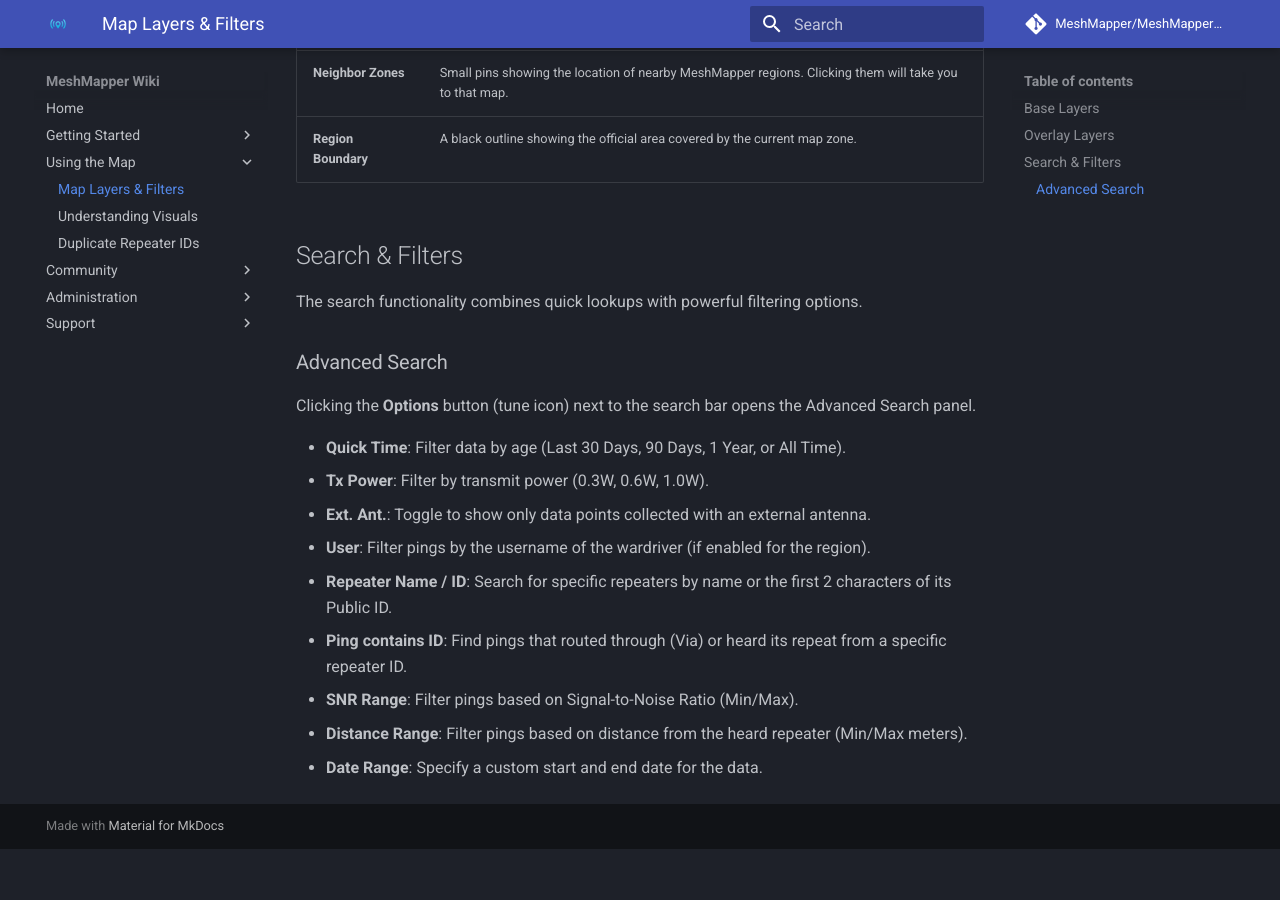
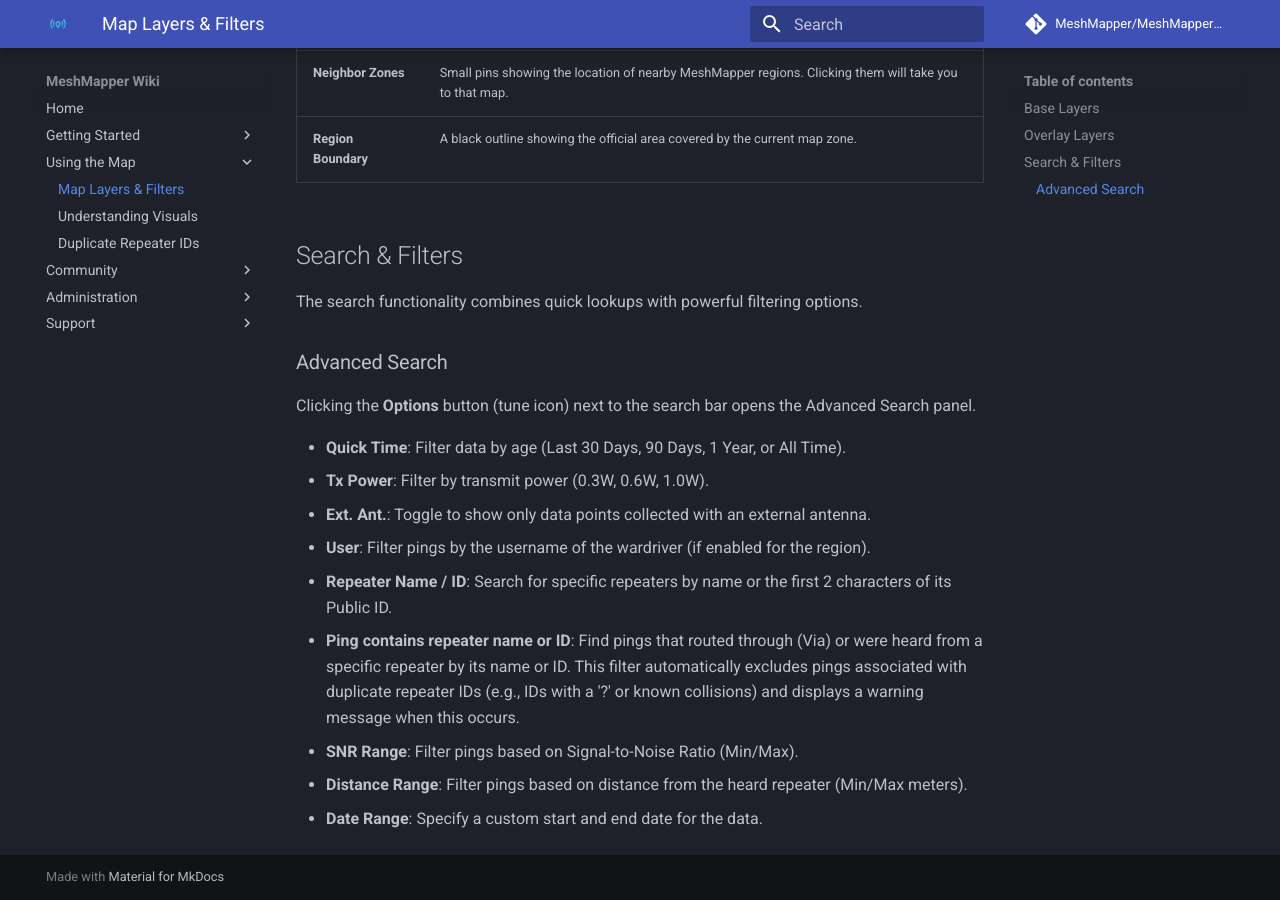
Before and after one commit to MeshMapper/MeshMapper_Wiki, an MkDocs documentation site: the page built from docs/layers.md, in a window 1280 px wide and 900 px high, scrolled down 1370 px. Built offline with MkDocs 1.6.1 and Material for MkDocs 9.7.7, drawn with Linux system fonts in a browser that asks for light colours; comment, search, counter and statistics services are not loaded; before the commit the page ends 2219 px from its top, so only the background shows below that.

Commit message:
Adjusted advanced search to include updated functionality

```diff
--- a/docs/layers.md
+++ b/docs/layers.md
@@ -44,7 +44,7 @@
   - **Ext. Ant.**: Toggle to show only data points collected with an external antenna.
   - **User**: Filter pings by the username of the wardriver (if enabled for the region).
   - **Repeater Name / ID**: Search for specific repeaters by name or the first 2 characters of its Public ID.
-  - **Ping contains ID**: Find pings that routed through (Via) or heard its repeat from a specific repeater ID.
+  - **Ping contains repeater name or ID**: Find pings that routed through (Via) or were heard from a specific repeater by its name or ID. This filter automatically excludes pings associated with duplicate repeater IDs (e.g., IDs with a '?' or known collisions) and displays a warning message when this occurs.
   - **SNR Range**: Filter pings based on Signal-to-Noise Ratio (Min/Max).
   - **Distance Range**: Filter pings based on distance from the heard repeater (Min/Max meters).
   - **Date Range**: Specify a custom start and end date for the data.
```
